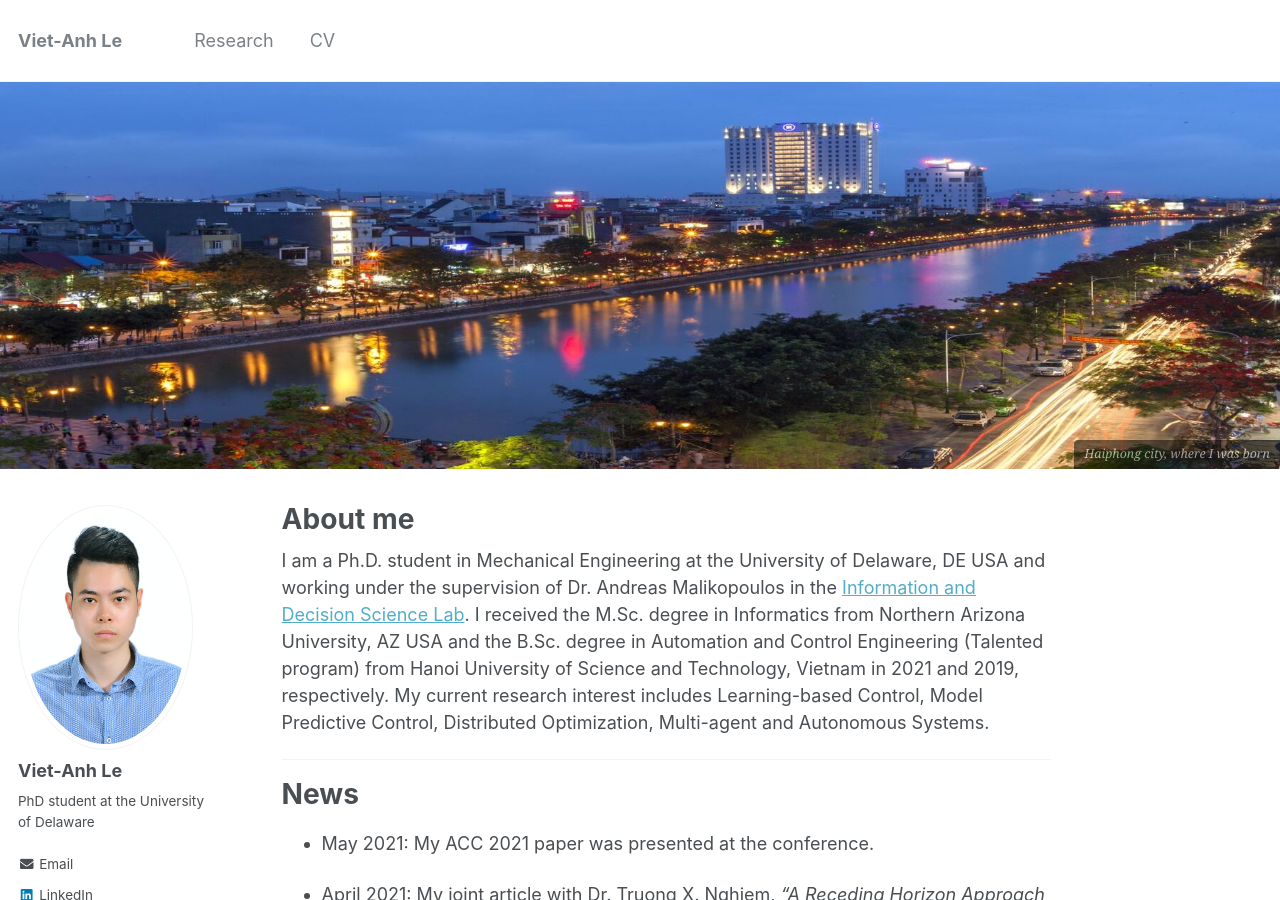
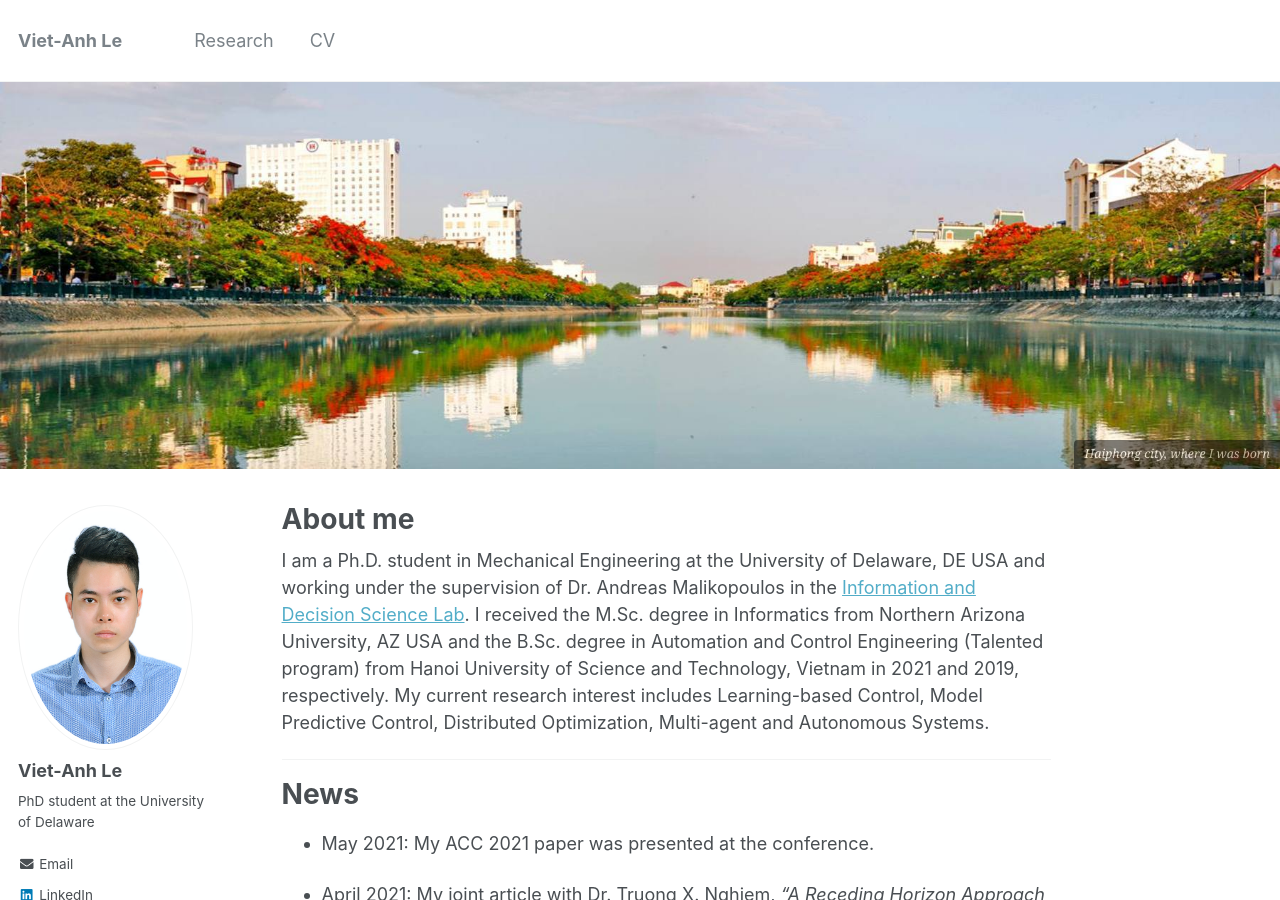
Before and after one commit to vietanhle0101/vietanhle0101.github.io, a Jekyll site: the page built from _pages/about.md, in a window 1280 px wide and 900 px high. Built offline with Jekyll 4.4.1, drawn with Linux system fonts in a browser that asks for light colours.

Commit message:
minor thing

```diff
--- a/_pages/about.md
+++ b/_pages/about.md
@@ -3,7 +3,7 @@ permalink: /
 title: "About me"
 excerpt: ""
 header:
-  image: haiphong.png
+  image: haiphong2.png
   caption: "*Haiphong city, where I was born*"
 author_profile: true
 redirect_from:
```
Also changed, not shown: images/haiphong2.png (added), 1 other file.
